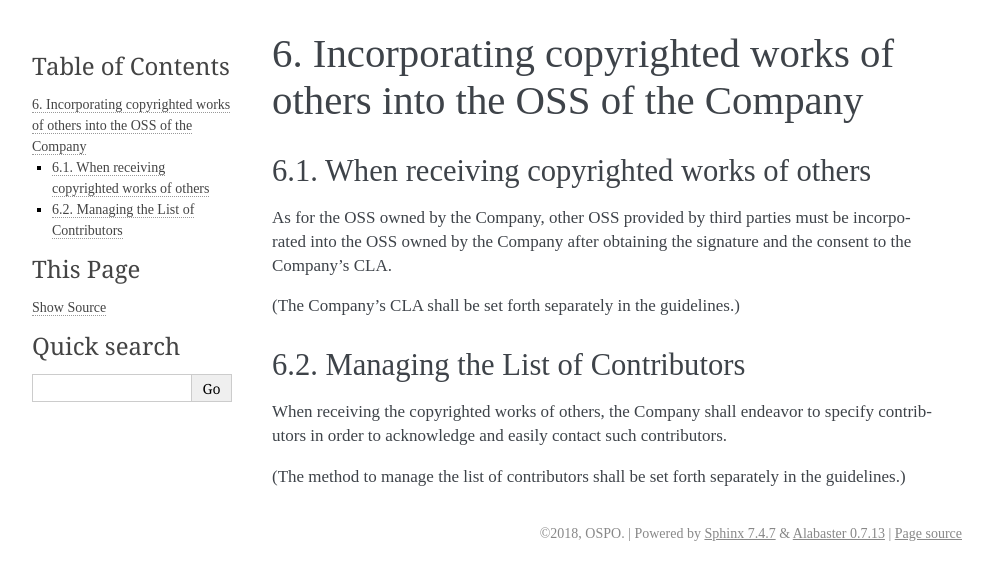
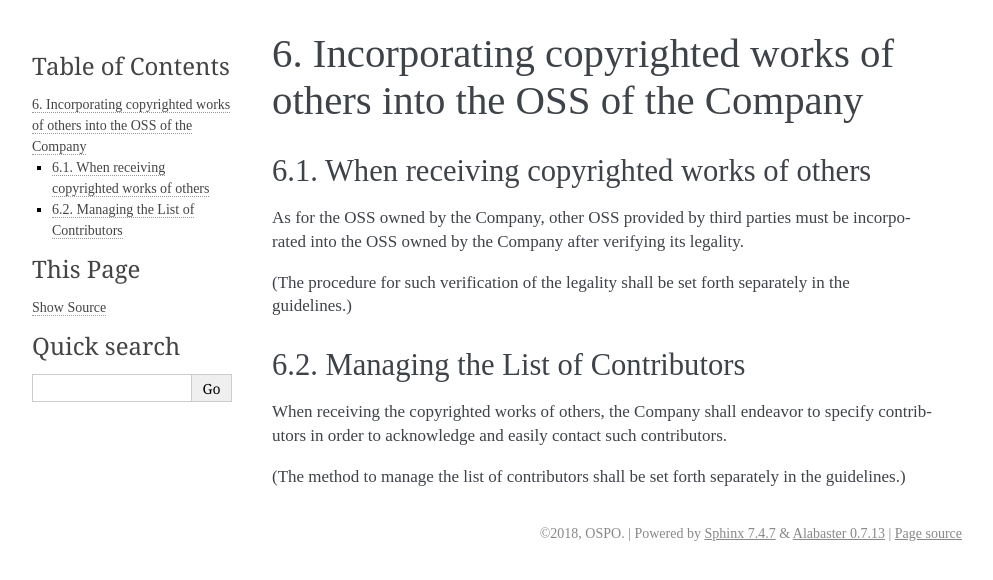
Before and after one commit to cybozu/oss-policy-en, a Sphinx documentation site: the page built from docs/incorporate_oss.rst, in a window 1280 px wide. Shown: the top 580 px of the page, without its empty margins (148-1141 px from the left). Built offline with Sphinx 7.4.7, drawn with Linux system fonts in a browser that asks for light colours.

Commit message:
Update docs/incorporate_oss.rst

```diff
--- a/docs/incorporate_oss.rst
+++ b/docs/incorporate_oss.rst
@@ -5,9 +5,9 @@
 6.1. When receiving copyrighted works of others
 ===============================================
 
-As for the OSS owned by the Company, other OSS provided by third parties must be incorporated into the OSS owned by the Company after obtaining the signature and the consent to the Company’s CLA.
+As for the OSS owned by the Company, other OSS provided by third parties must be incorporated into the OSS owned by the Company after verifying its legality.
 
-(The Company’s CLA shall be set forth separately in the guidelines.)
+(The procedure for such verification of the legality shall be set forth separately in the guidelines.)
 
 6.2. Managing the List of Contributors
 ======================================
```
